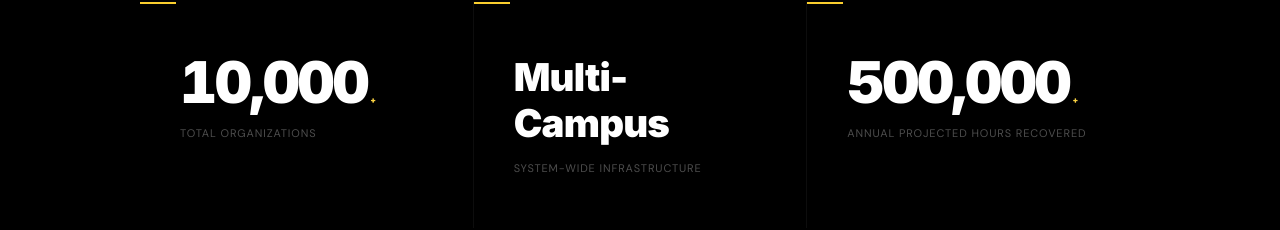
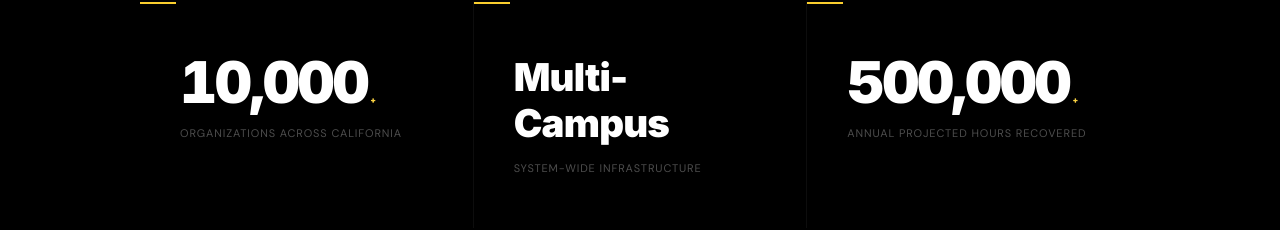
Before and after one commit to jadenrones2-blip/unicircle-connect, a React (Vite) app: page / in a window 1280 px wide. Shown: the part 1777-2007 px from the top of the page. Built offline with nearby package versions, Linux system fonts and the light colour scheme; no server answers; the database is empty; the HTML template or start-up script is replaced by a standard one.

Commit message:
Clarify 10k stat — 'Organizations Across California' not just UCSD
Co-Authored-By: Claude Sonnet 4.6 <noreply@anthropic.com>

```diff
--- a/src/components/StatsSection.tsx
+++ b/src/components/StatsSection.tsx
@@ -180,7 +180,7 @@ const StatsSection = () => (
         className="grid grid-cols-1 sm:grid-cols-3"
         style={{ gap: 1, background: "rgba(255,255,255,0.05)" }}
       >
-        <NumberCard target={10000} label="Total Organizations" delay={0} />
+        <NumberCard target={10000} label="Organizations Across California" delay={0} />
         <TextCard lines={["Multi-", "Campus"]} label="System-Wide Infrastructure" delay={0.1} />
         <NumberCard target={500000} label="Annual Projected Hours Recovered" delay={0.2} />
       </div>
```
